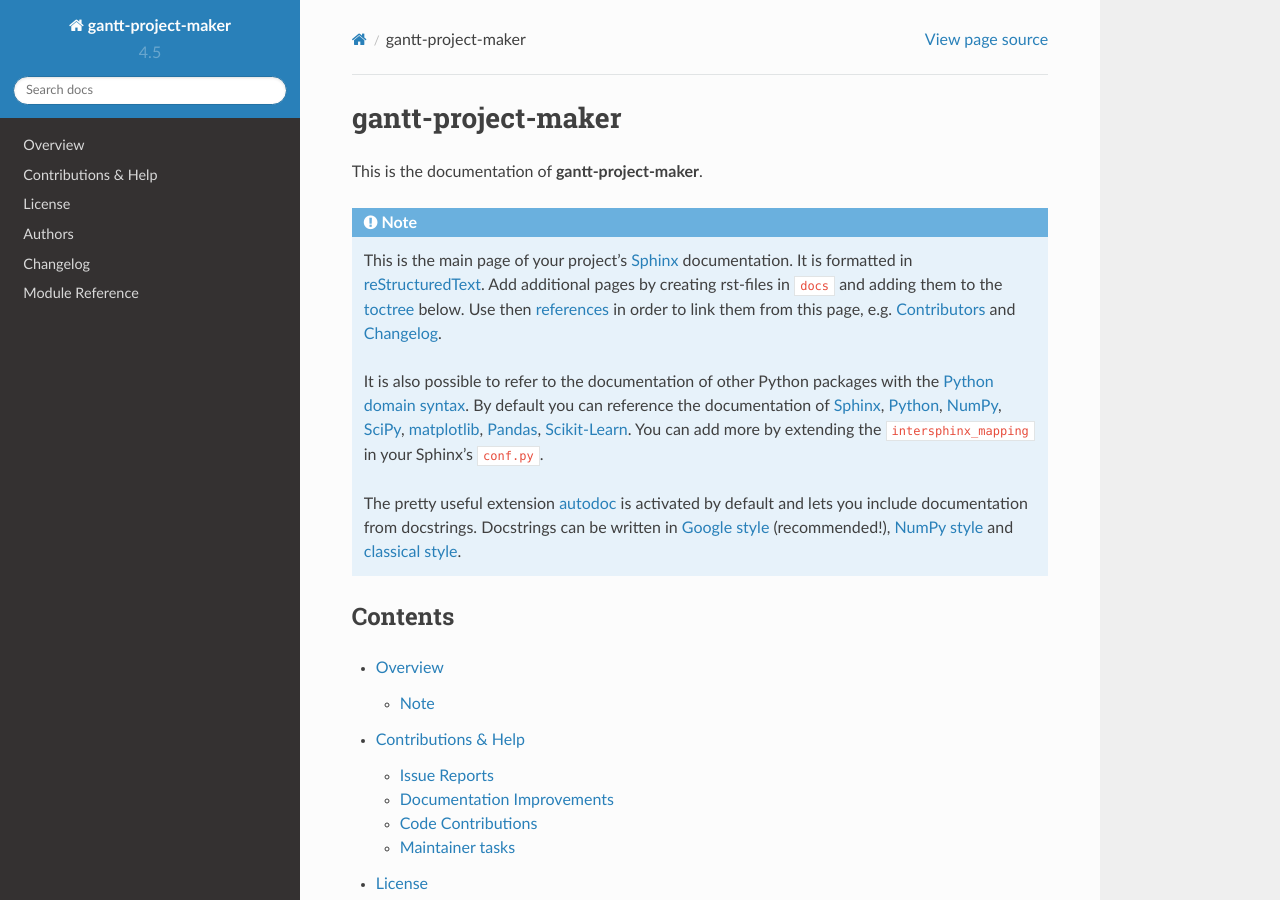
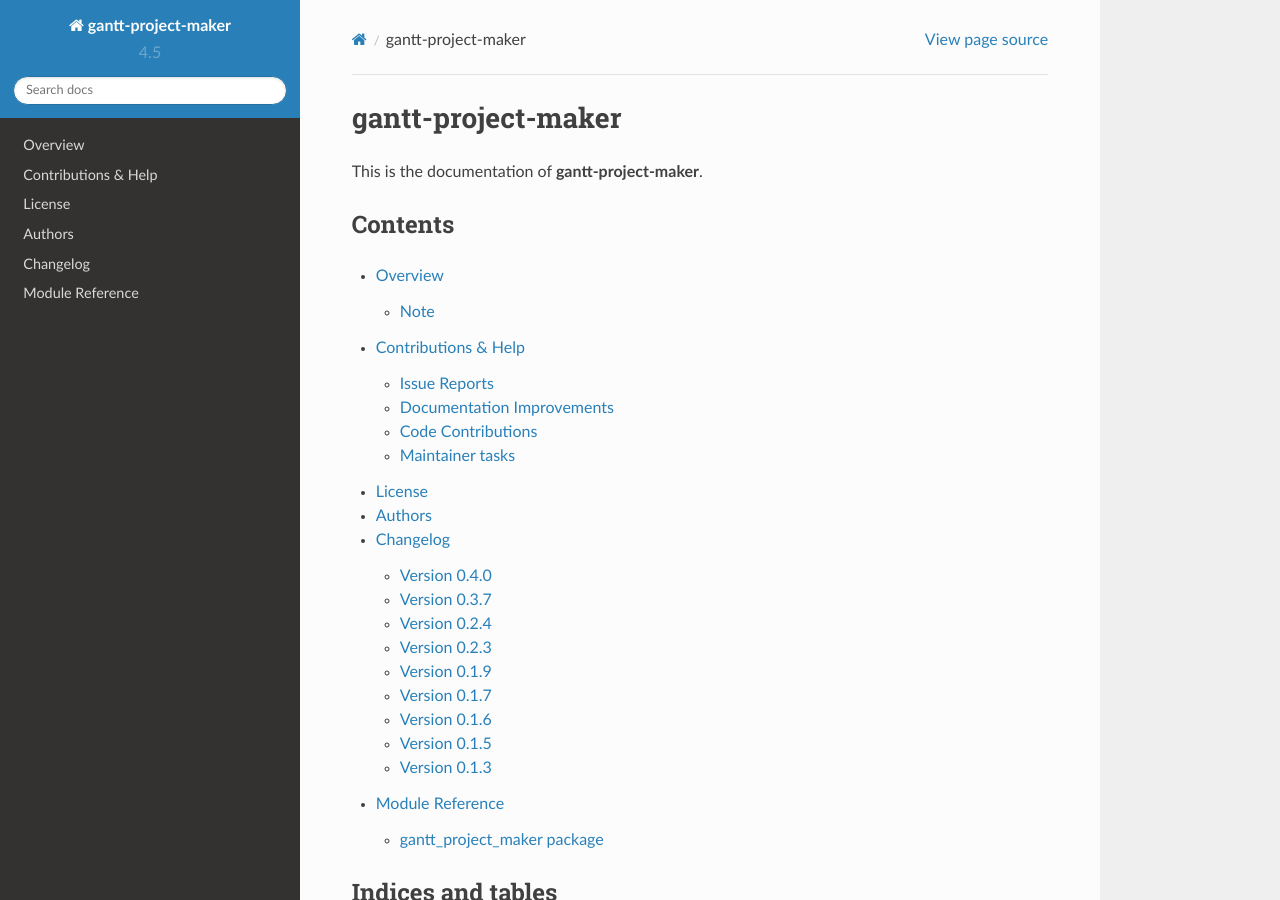
Before and after one commit to eelcovv/gantt-project-maker, a Sphinx documentation site: the page built from docs/index.rst, in a window 1280 px wide and 900 px high. Built offline with Sphinx 7.4.7 and the Read the Docs theme 2.0.0, drawn with Linux system fonts in a browser that asks for light colours.

Commit message:
removed note from readme

```diff
--- a/docs/index.rst
+++ b/docs/index.rst
@@ -3,25 +3,6 @@
 ===================
 
 This is the documentation of **gantt-project-maker**.
-
-.. note::
-
-    This is the main page of your project's `Sphinx`_ documentation.
-    It is formatted in `reStructuredText`_. Add additional pages
-    by creating rst-files in ``docs`` and adding them to the `toctree`_ below.
-    Use then `references`_ in order to link them from this page, e.g.
-    :ref:`authors` and :ref:`changes`.
-
-    It is also possible to refer to the documentation of other Python packages
-    with the `Python domain syntax`_. By default you can reference the
-    documentation of `Sphinx`_, `Python`_, `NumPy`_, `SciPy`_, `matplotlib`_,
-    `Pandas`_, `Scikit-Learn`_. You can add more by extending the
-    ``intersphinx_mapping`` in your Sphinx's ``conf.py``.
-
-    The pretty useful extension `autodoc`_ is activated by default and lets
-    you include documentation from docstrings. Docstrings can be written in
-    `Google style`_ (recommended!), `NumPy style`_ and `classical style`_.
-
 
 Contents
 ========
```
